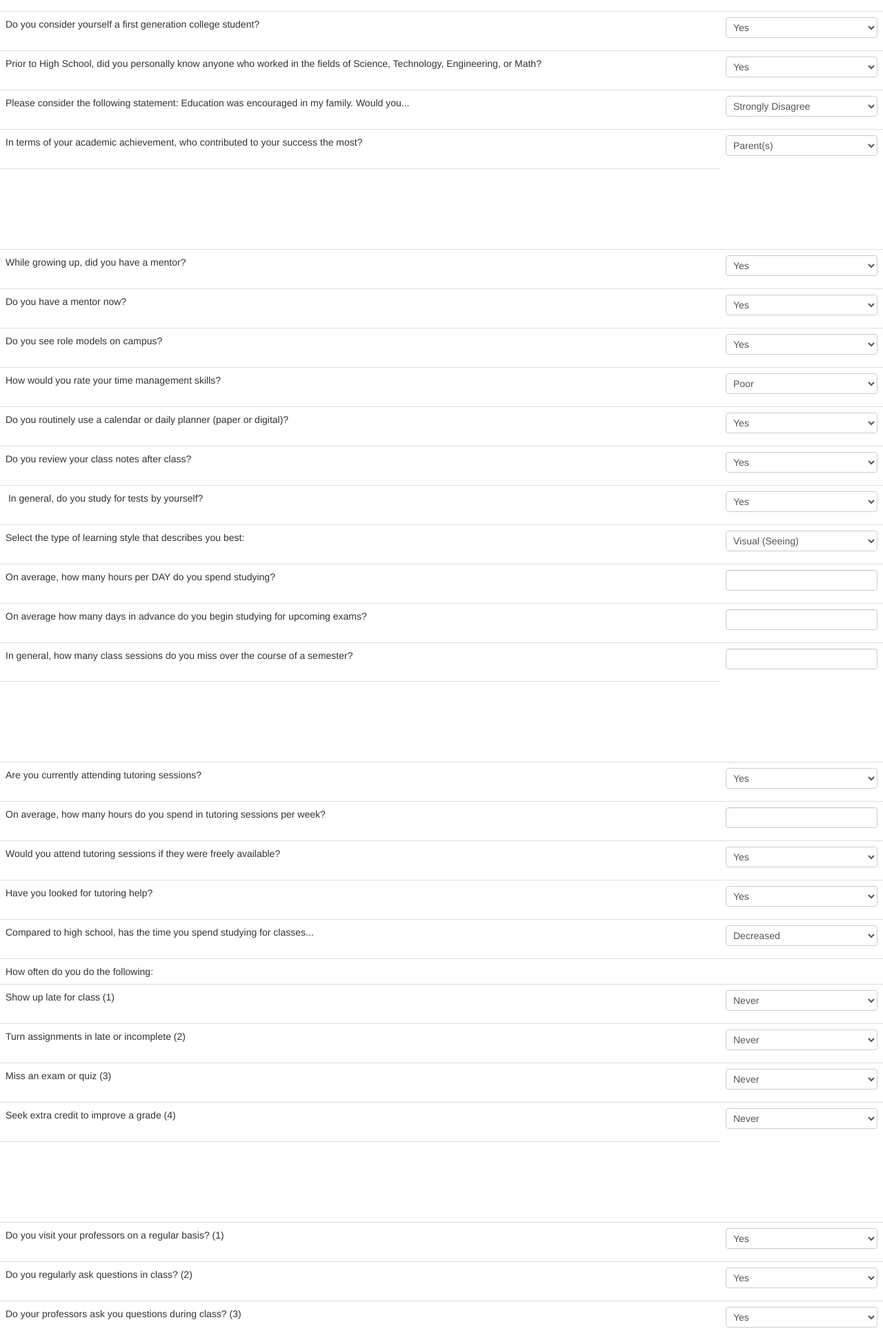
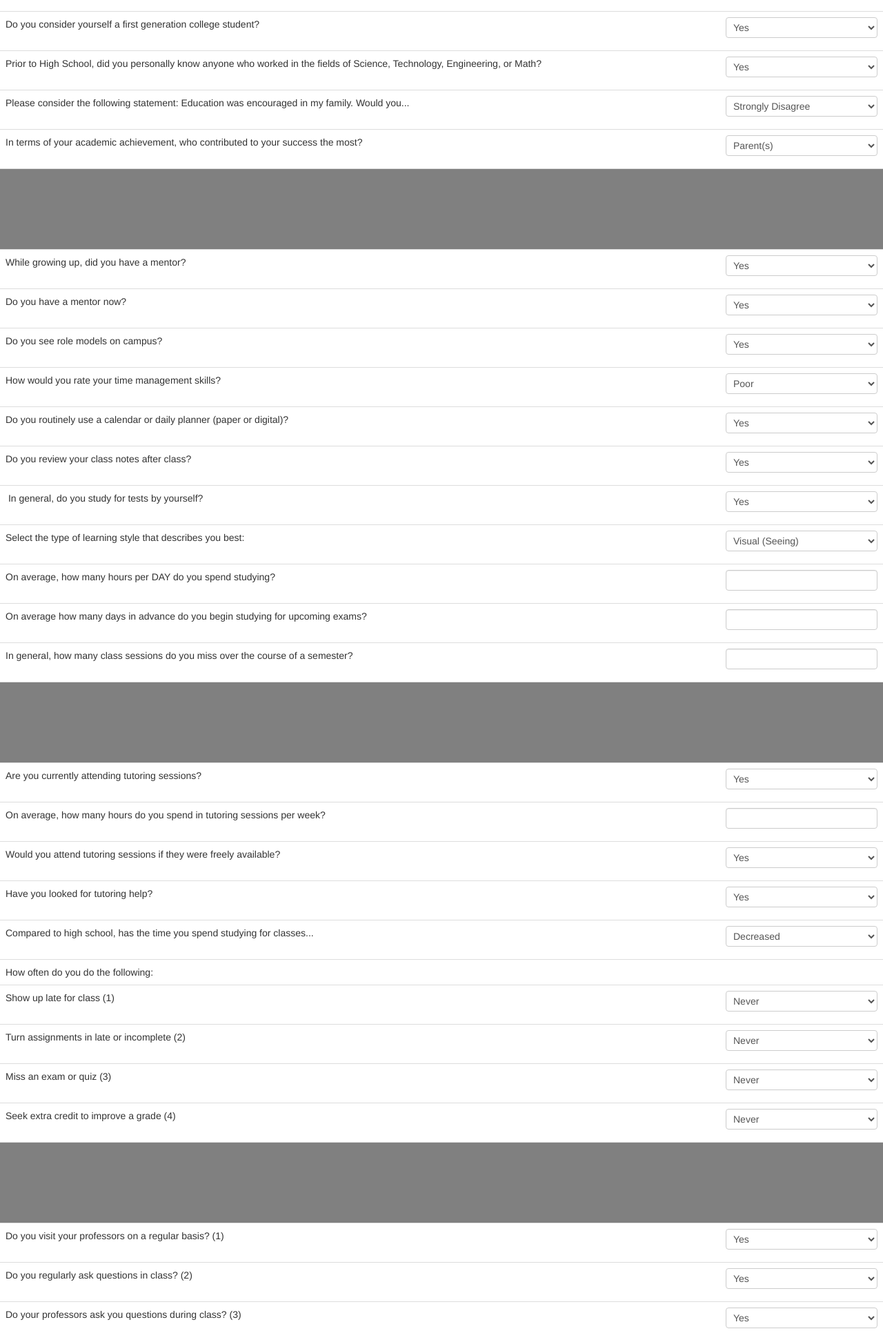
Before and after one commit to idl/SBA3, a Django app: page /questions in a window 1280 px wide. Shown: the part 403-2332 px from the top of the page at 69% size. Run offline with Django 3.2, Linux system fonts and the light colour scheme; parts of the project's set-up code (start-up, migrations or seed data) failed here and were passed over; some libraries are stand-ins or nearby versions.

Commit message:
Changed colspan page break

```diff
--- a/sba3/sba3/templates/questions.html
+++ b/sba3/sba3/templates/questions.html
@@ -342,7 +342,7 @@
         </select>
       </td>
     </tr>
-    <tr><td>&nbsp;<br><br><br><br><br></td></tr>
+    <tr style="background: gray;"><td colspan='2'>&nbsp;<br><br><br><br><br></td></tr>
     <tr>
       <td>
         While growing up, did you have a mentor?
@@ -484,7 +484,7 @@
       </td>
     </tr>
 
-    <tr><td>&nbsp;<br><br><br><br><br></td></tr>
+    <tr style="background: gray;"><td colspan='2'>&nbsp;<br><br><br><br><br></td></tr>
 
     <tr>
       <td>
@@ -622,7 +622,7 @@
       </td>
     </tr>
 
-    <tr><td>&nbsp;<br><br><br><br><br></td></tr>
+    <tr style="background: gray;"><td colspan='2'>&nbsp;<br><br><br><br><br></td></tr>
 
     <tr>
       <td>
@@ -779,7 +779,7 @@
       </td>
     </tr>
 
-    <tr><td>&nbsp;<br><br><br><br><br></td></tr>
+    <tr style="background: gray;"><td colspan='2'>&nbsp;<br><br><br><br><br></td></tr>
 
     <tr>
       <td>
@@ -1011,7 +1011,7 @@
       </td>
     </tr>
 
-    <tr><td>&nbsp;<br><br><br><br><br></td></tr>
+    <tr style="background: gray;"><td colspan='2'>&nbsp;<br><br><br><br><br></td></tr>
 
     <tr class='ifNotGrad'>
       <td>
@@ -1190,7 +1190,7 @@
       </td>
     </tr>
 
-    <tr><td>&nbsp;<br><br><br><br><br></td></tr>
+    <tr style="background: gray;"><td colspan='2'>&nbsp;<br><br><br><br><br></td></tr>
 
     <tr>
       <td>
@@ -1329,7 +1329,7 @@
       </td>
     </tr>
 
-    <tr><td>&nbsp;<br><br><br><br><br></td></tr>
+    <tr style="background: gray;"><td colspan='2'>&nbsp;<br><br><br><br><br></td></tr>
 
     <tr>
       <td>
@@ -1520,7 +1520,7 @@
       </td>
     </tr>
 
-    <tr><td>&nbsp;<br><br><br><br><br></td></tr>
+    <tr style="background: gray;"><td colspan='2'>&nbsp;<br><br><br><br><br></td></tr>
 
     <tr>
       <td>
@@ -1660,7 +1660,7 @@
       </td>
     </tr>
 
-    <tr><td>&nbsp;<br><br><br><br><br></td></tr>
+    <tr style="background: gray;"><td colspan='2'>&nbsp;<br><br><br><br><br></td></tr>
 
     <tr>
       <td>
@@ -1712,7 +1712,7 @@
       </td>
     </tr>
 
-    <tr><td>&nbsp;<br><br><br><br><br></td></tr>
+    <tr style="background: gray;"><td colspan='2'>&nbsp;<br><br><br><br><br></td></tr>
 
     <tr>
       <td>
```
